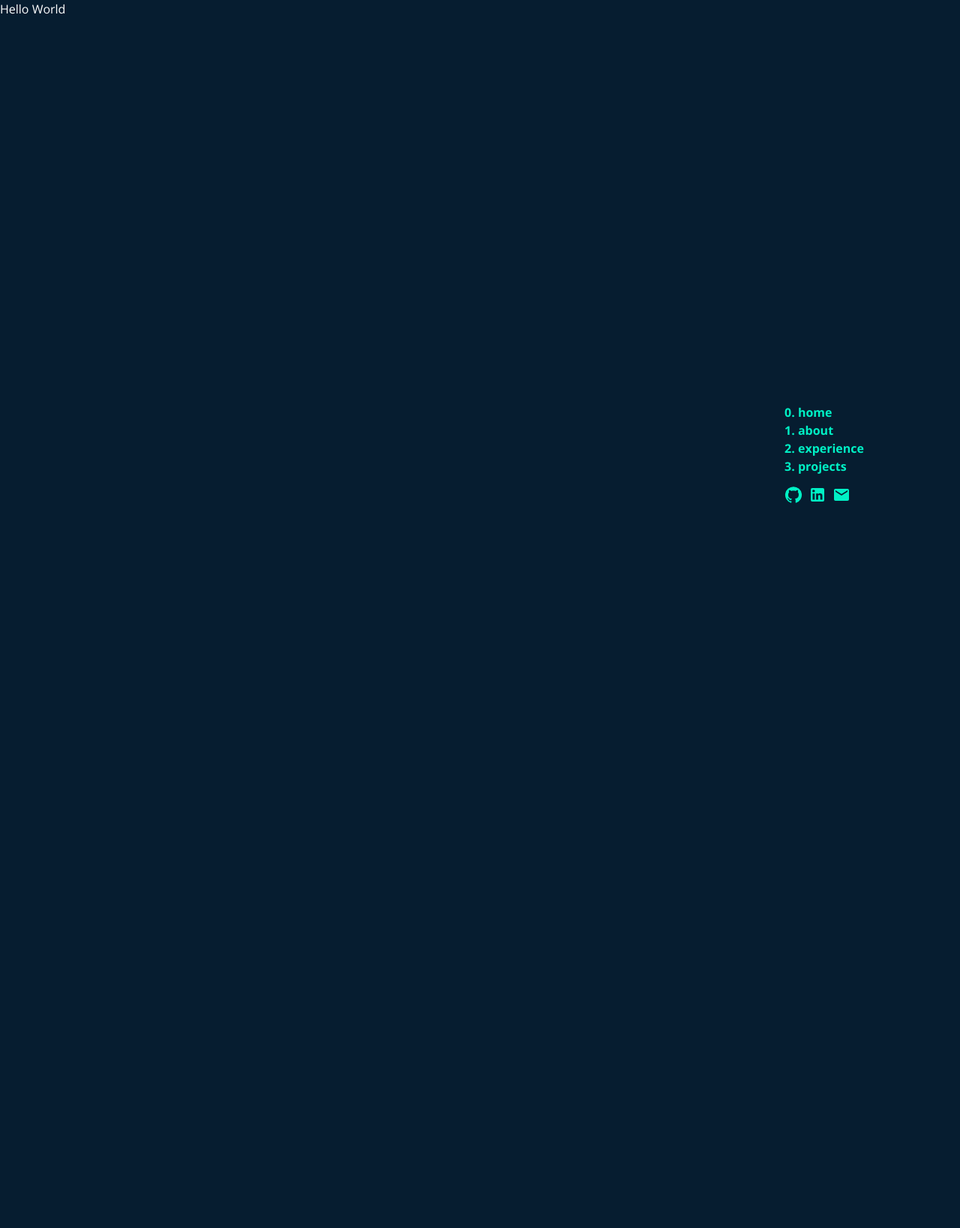
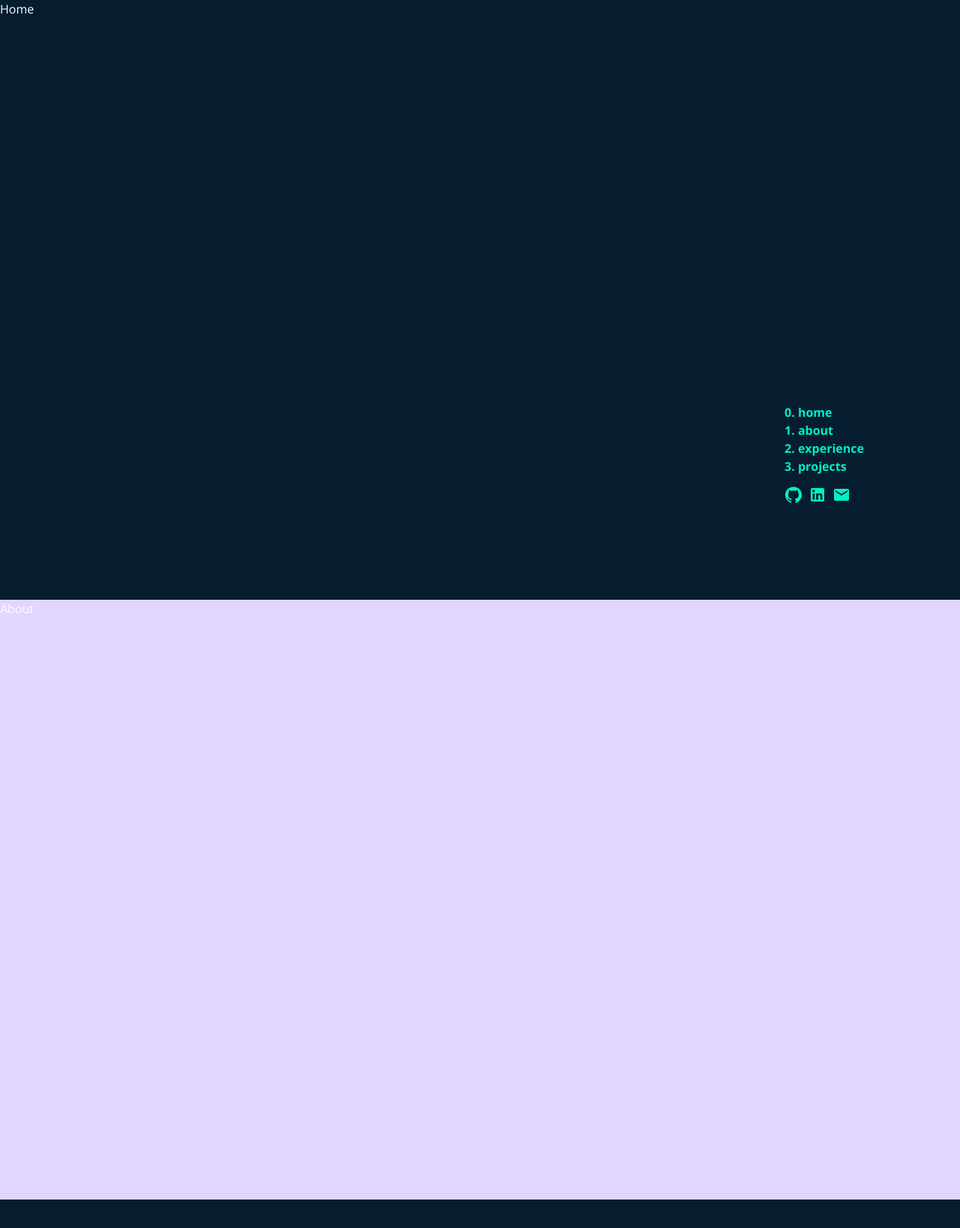
Before and after one commit to kelseyfranken/hello-kelsey, a Next.js app: page / in a window 1280 px wide. Shown: the top 1638 px of the page at 75% size. Before the commit the page ends 800 px from the top, so only its background shows below. Built offline with nearby package versions, Linux system fonts and the light colour scheme.

Commit message:
:construction: sticky sidebar and refs

```diff
--- a/src/app/page.jsx
+++ b/src/app/page.jsx
@@ -1,3 +1,14 @@
+import Landing from "src/components/Landing";
+
 export default function Home() {
-  return <div>Hello World</div>;
+  return (
+    <>
+      <section className="h-screen" id="home">
+        <Landing />
+      </section>
+      <section className="h-screen bg-lylla" id="about">
+        About
+      </section>
+    </>
+  );
 }
--- /dev/null
+++ b/src/components/Landing.jsx
@@ -0,0 +1,7 @@
+import React from "react";
+
+function Landing(props) {
+  return <div>Home</div>;
+}
+
+export default Landing;
--- a/src/components/Sidebar.jsx
+++ b/src/components/Sidebar.jsx
@@ -5,13 +5,13 @@ import EmailIcon from "@mui/icons-material/Email";
 
 function Sidebar(props) {
   const sections = [
-    { title: "home", url: "/" },
-    { title: "about", url: "/about" },
-    { title: "experience", url: "/experience" },
-    { title: "projects", url: "/projects" },
+    { title: "home", url: "#home" },
+    { title: "about", url: "#about" },
+    { title: "experience", url: "#experience" },
+    { title: "projects", url: "#projects" },
   ];
   return (
-    <nav className="text-aqua flex flex-col gap-3 p-4 pb-32 pr-32 absolute bottom-0 right-0 w-fit max-sm:hidden">
+    <nav className="text-aqua flex flex-col gap-3 p-4 pb-32 pr-32 sticky bottom-0 left-full w-fit  max-sm:hidden">
       <div className="flex flex-col">
         {sections.map((section, index) => (
           <a
```
